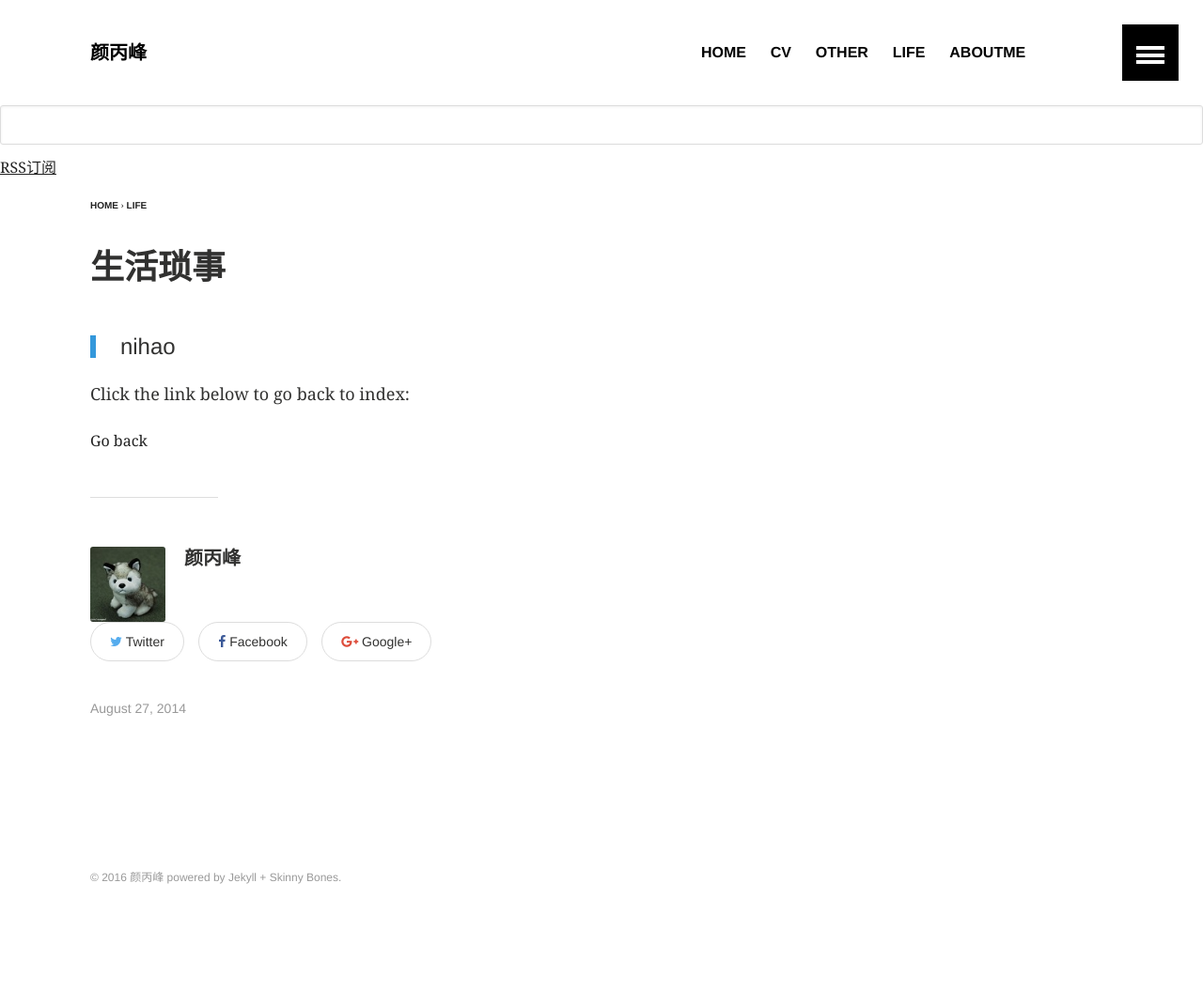
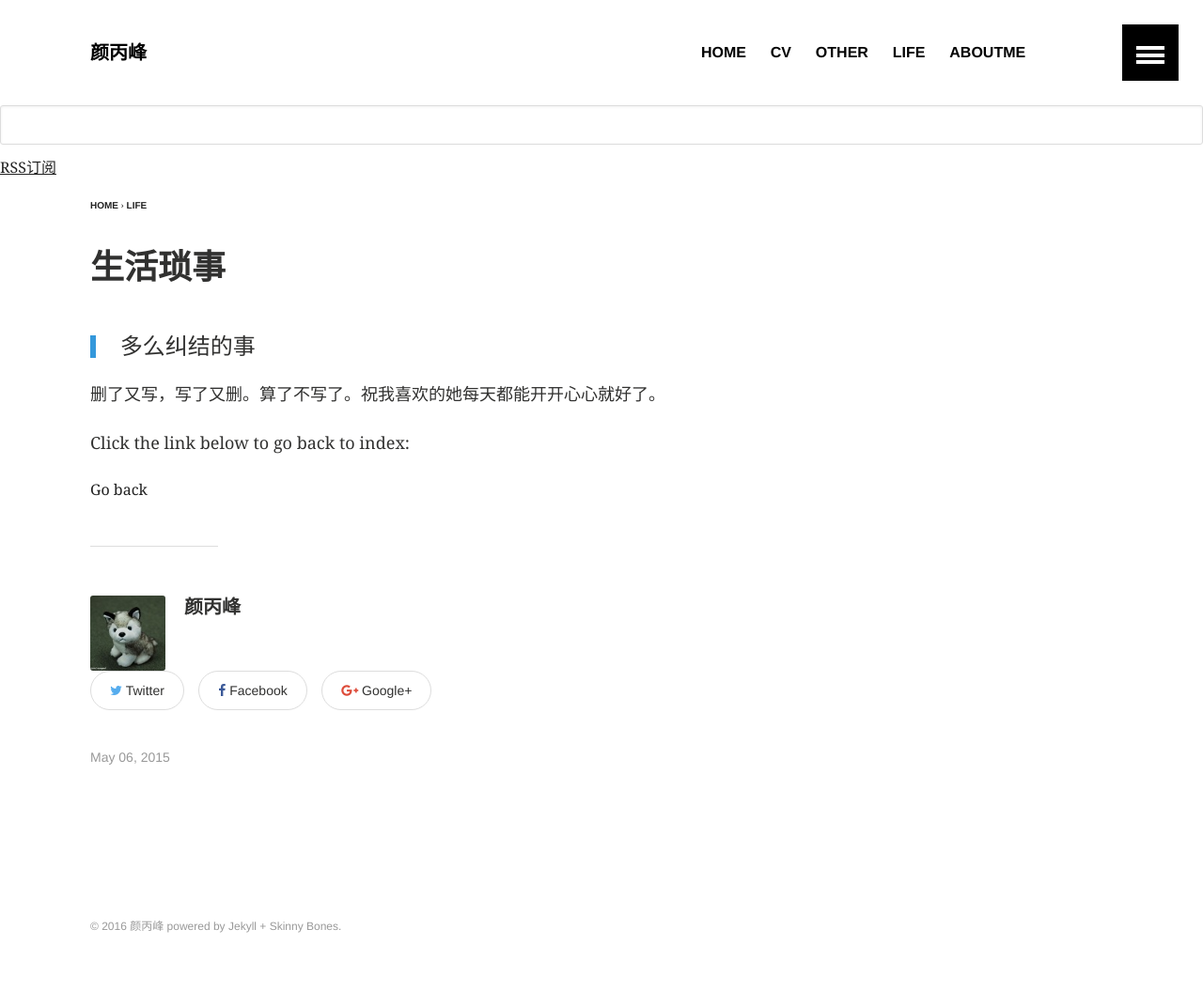
Before and after one commit to BingfengYan/BingfengYan.github.io, a Jekyll site: the page built from _posts/life/2016-03-12-life.md, in a window 1280 px wide. Shown: the whole page at 94% size. Built offline with Jekyll 4.4.1, drawn with Linux system fonts in a browser that asks for light colours; before the commit the page ends 1020 px from its top, so only the background shows below that.

Commit message:
Update 2016-03-12-life.md

```diff
--- a/_posts/life/2016-03-12-life.md
+++ b/_posts/life/2016-03-12-life.md
@@ -2,9 +2,11 @@
 layout: article
 title:  "生活琐事"
 categories: life
-modified: 2014-08-27T11:57:41-04:00 # more verbose, also acceptable
+modified: 2015-05-06T01:18:00-04:00 # more verbose, also acceptable
 image:
     teaser: /CV/微信截图_20160309193903.png
 ---
 
-> nihao
+> 多么纠结的事
+
+删了又写，写了又删。算了不写了。祝我喜欢的她每天都能开开心心就好了。
```
